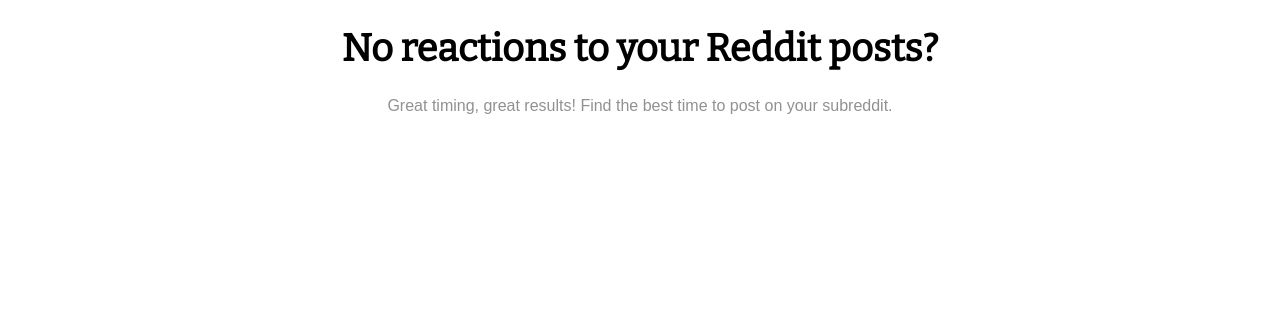
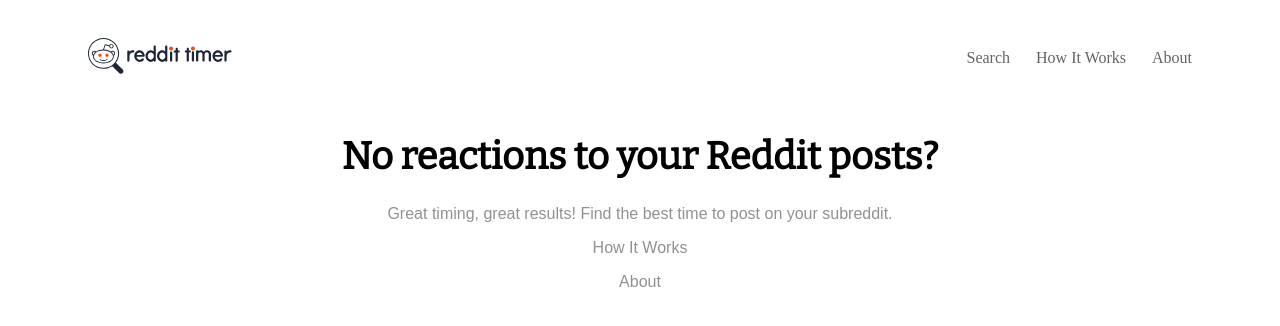
Before and after one commit to profydev/reddit-timer-peacebefore, a React (Create React App) app: page / in a window 1280 px wide. Shown: the top 326 px of the page. Built offline with nearby package versions, Linux system fonts and the light colour scheme; a web font is replaced by a local one.

Commit message:
added header, links to How It Works, About and Search, and logo svg which links to home page

```diff
--- a/src/App.js
+++ b/src/App.js
@@ -1,5 +1,8 @@
 import React from 'react';
 import { BrowserRouter as Switch, Route } from 'react-router-dom';
+
+import HomePage from './pages/home.page';
+import SearchPage from './pages/search.page';
 
 import GlobalStyles from './styles/theme/globalstyles';
 
@@ -8,15 +11,13 @@
     <div>
       <GlobalStyles />
       <Switch>
-        <Route exact path="/" render={() => null} />
-        <Route exact path="/search" render={() => null} />
+        <Route exact path="/">
+          <HomePage />
+        </Route>
+        <Route exact path="/javascript">
+          <SearchPage />
+        </Route>
       </Switch>
-
-      <h1>No reactions to your Reddit posts?</h1>
-      <p>
-        Great timing, great results! Find the best time to post on your
-        subreddit.
-      </p>
     </div>
   );
 }
--- /dev/null
+++ b/src/components/header/header.component.js
@@ -0,0 +1,44 @@
+import React from 'react';
+import styled from 'styled-components';
+import { NavLink } from 'react-router-dom';
+import { ReactComponent as Logo } from '../../assets/full-logo.svg';
+
+const NavContainer = styled.nav`
+  height: 100px;
+  margin-left: 80px;
+  margin-right: 80px;
+  display: flex;
+  flex-direction: row;
+  justify-content: space-between;
+  align-items: center;
+`;
+
+const LogoContainer = styled.div`
+  display: block;
+`;
+
+const Links = styled.div`
+  font-family: 'Montserrat';
+  font-size: 16px;
+`;
+
+const LinkStyle = styled(NavLink)`
+  padding-left: 26px;
+  text-decoration: none;
+  align-self: center;
+`;
+
+const Header = () => (
+  <NavContainer>
+    <LogoContainer>
+      <NavLink to="/"><Logo /></NavLink>
+    </LogoContainer>
+    <Links>
+      <LinkStyle to="/javascript">Search</LinkStyle>
+      <LinkStyle to="#how-it-works">How It Works</LinkStyle>
+      <LinkStyle to="#about">About</LinkStyle>
+    </Links>
+  </NavContainer>
+);
+
+export default Header;
--- /dev/null
+++ b/src/pages/home.page.js
@@ -0,0 +1,22 @@
+import React from 'react';
+import Header from '../components/header/header.component';
+
+const HomePage = () => (
+  <div>
+    <Header />
+    <div>
+      <h1>No reactions to your Reddit posts?</h1>
+      <p>
+        Great timing, great results! Find the best time to post on your subreddit.
+      </p>
+      <div id="how-it-works">
+        <p>How It Works</p>
+      </div>
+      <div id="about">
+        <p>About</p>
+      </div>
+    </div>
+  </div>
+);
+
+export default HomePage;
--- /dev/null
+++ b/src/pages/search.page.js
@@ -0,0 +1,5 @@
+import React from 'react';
+
+const SearchPage = () => <h1>SearchPage</h1>;
+
+export default SearchPage;
--- a/src/styles/theme/globalstyles.js
+++ b/src/styles/theme/globalstyles.js
@@ -9,7 +9,6 @@
 }
 
 a {
-  font-size: 14px;
   color: #636363;
 }
 
```
Also changed, not shown: src/assets/full-logo.svg (added), src/assets/logo.svg (renamed from public/logo.svg).
